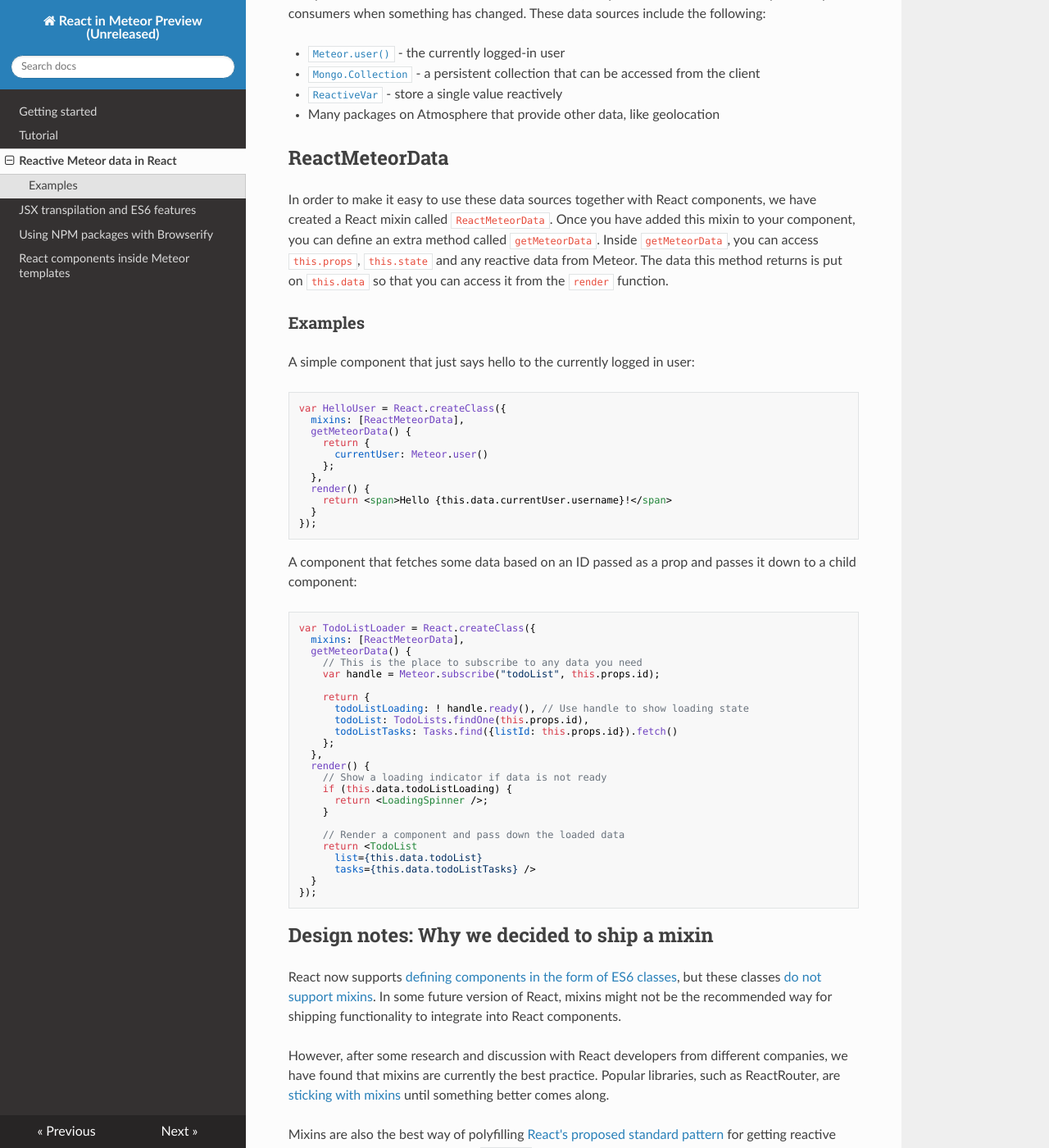
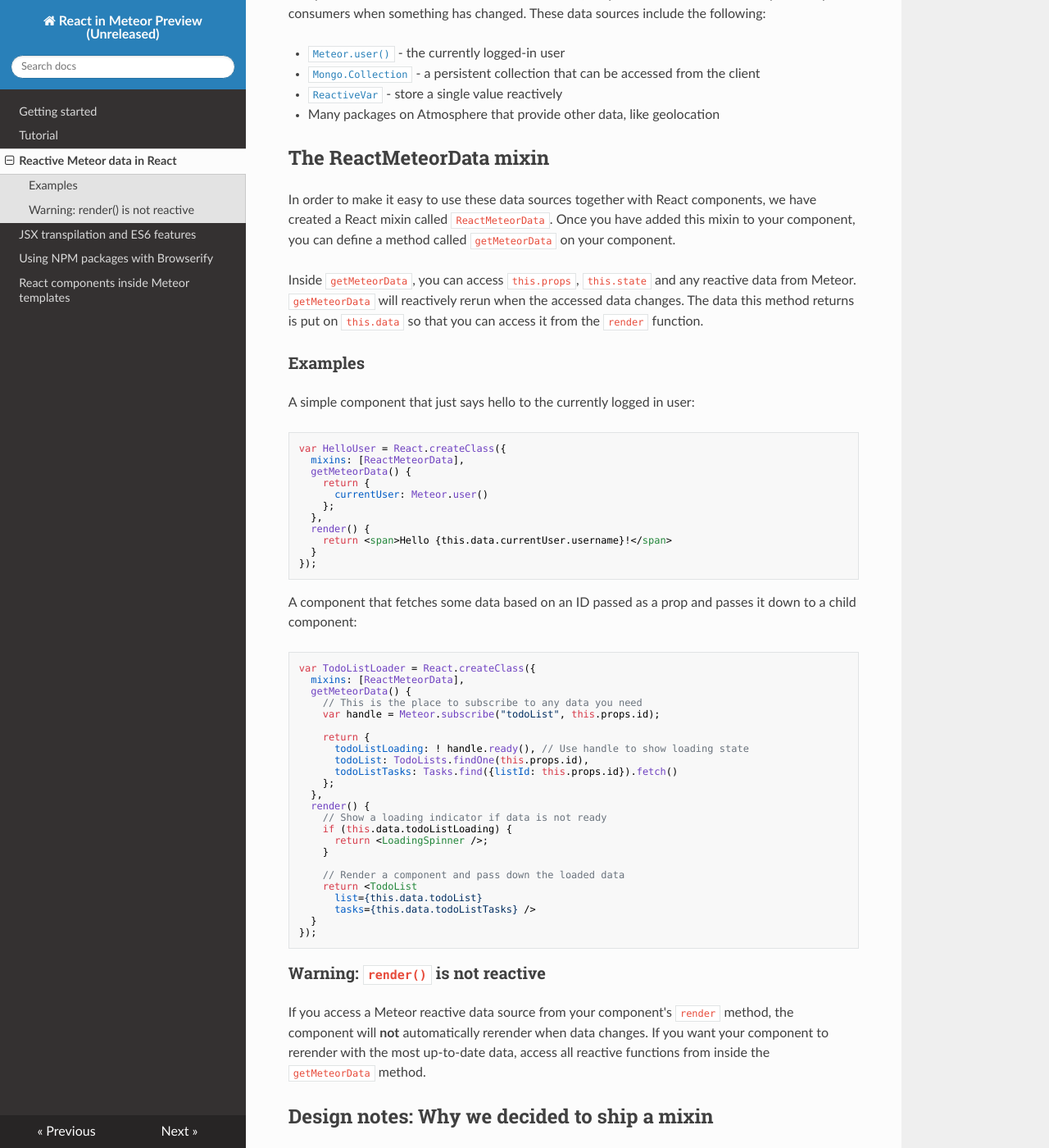
Before and after one commit to meteor/react-packages, an MkDocs documentation site: the page built from docs/meteor-data.md, in a window 1280 px wide and 1400 px high, scrolled down 216 px. Shown: the whole window at 82% size. Built offline with MkDocs 1.6.1, drawn with Linux system fonts in a browser that asks for light colours; nearby versions of some CDN libraries; old or Windows-style settings are respelled for this version of MkDocs.

Commit message:
Fix up meteor data, add warning about render

````diff
--- a/docs/meteor-data.md
+++ b/docs/meteor-data.md
@@ -7,9 +7,11 @@ Many data sources in Meteor are "reactive" - that is, they use Meteor's [Tracker
 - [`ReactiveVar`](http://docs.meteor.com/#/full/reactivevar_pkg) - store a single value reactively
 - Many packages on Atmosphere that provide other data, like geolocation
 
-## ReactMeteorData
+## The ReactMeteorData mixin
 
-In order to make it easy to use these data sources together with React components, we have created a React mixin called `ReactMeteorData`. Once you have added this mixin to your component, you can define an extra method called `getMeteorData`. Inside `getMeteorData`, you can access `this.props`, `this.state` and any reactive data from Meteor. The data this method returns is put on `this.data` so that you can access it from the `render` function.
+In order to make it easy to use these data sources together with React components, we have created a React mixin called `ReactMeteorData`. Once you have added this mixin to your component, you can define a method called `getMeteorData` on your component.
+
+Inside `getMeteorData`, you can access `this.props`, `this.state` and any reactive data from Meteor. `getMeteorData` will reactively rerun when the accessed data changes. The data this method returns is put on `this.data` so that you can access it from the `render` function.
 
 ### Examples
 
@@ -58,6 +60,10 @@ var TodoListLoader = React.createClass({
 });
 ```
 
+### Warning: `render()` is not reactive
+
+If you access a Meteor reactive data source from your component's `render` method, the component will **not** automatically rerender when data changes. If you want your component to rerender with the most up-to-date data, access all reactive functions from inside the `getMeteorData` method.
+
 ## Design notes: Why we decided to ship a mixin
 
 React now supports [defining components in the form of ES6 classes](https://facebook.github.io/react/docs/reusable-components.html#es6-classes), but these classes [do not support mixins](https://facebook.github.io/react/docs/reusable-components.html#no-mixins). In some future version of React, mixins might not be the recommended way for shipping functionality to integrate into React components.
````
